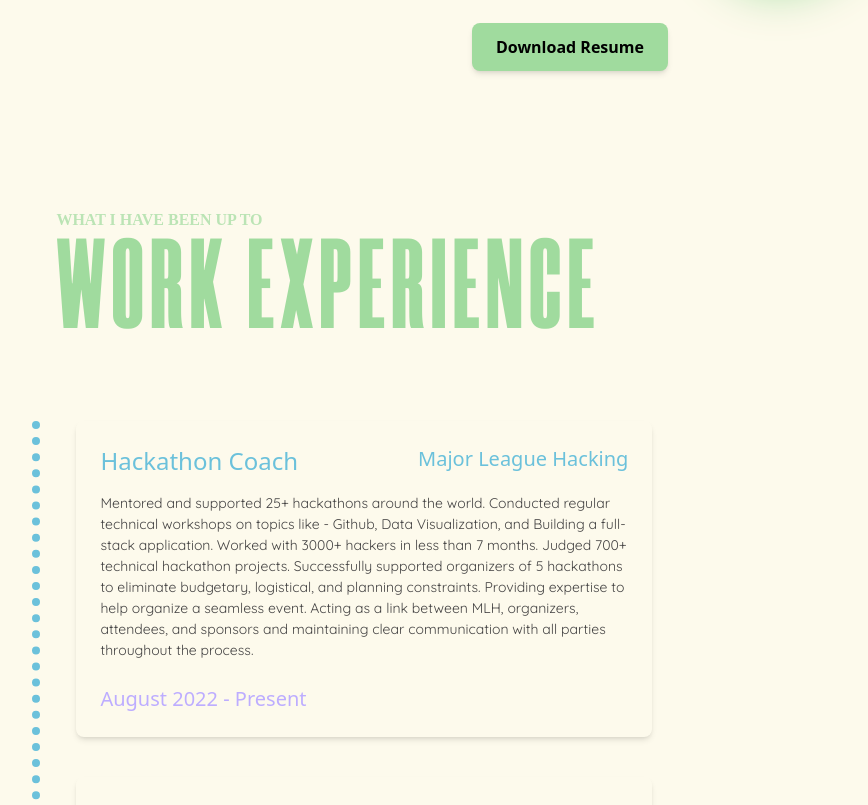
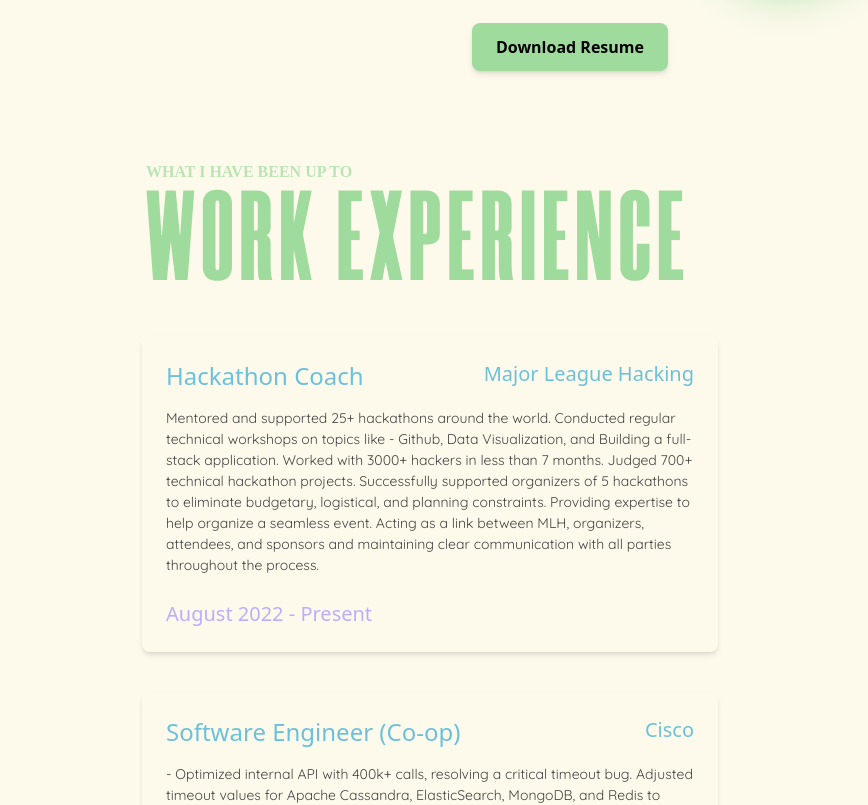
Before and after one commit to shreyasichauhan19/ShreyasiChauhan, a React (Vite) app: page / in a window 1280 px wide. Shown: the part 1360-2165 px from the top of the page, without its empty margins (70-938 px from the left). Built offline with nearby package versions, Linux system fonts and the light colour scheme; a web font is replaced by a local one.

Commit message:
final touches

```diff
--- a/src/Components/WorkExperienceCards.jsx
+++ b/src/Components/WorkExperienceCards.jsx
@@ -15,7 +15,7 @@ const WorkExperienceCards = ({ jobTitle, company, description, date }) => {
             {/* SVG path here */}
           </svg>
         </div>
-        <div className="mb-10 ml-6 block max-w-xl rounded-lg bg-neutral-50 p-6 shadow-md shadow-black/5 dark:bg-neutral-700 dark:shadow-black/10">
+        <div className="mb-10 ml-2 mr-2 block max-w-xl rounded-lg bg-neutral-50 p-6 shadow-md shadow-black/5 dark:bg-neutral-700 dark:shadow-black/10">
           <div className="mb-4 flex justify-between">
             <a
               className="text-2xl text-primary-700 transition duration-150 ease-in-out hover:text-info-600 pr-10 focus:text-info-600 active:text-info-700"
@@ -24,7 +24,7 @@ const WorkExperienceCards = ({ jobTitle, company, description, date }) => {
             </a>
             <a
               href="#!"
-              className="text-xl text-primary-700 text-info transition duration-150 pl-10 ease-in-out hover:text-info-600 focus:text-info-600 active:text-info-700"
+              className="text-xl text-primary-700 text-info transition duration-150 ease-in-out hover:text-info-600 focus:text-info-600 active:text-info-700"
             >
               {company}
             </a>
--- a/src/Pages/WorkExperience.jsx
+++ b/src/Pages/WorkExperience.jsx
@@ -21,12 +21,12 @@ const WorkExperiencePage = () => {
   ];
 
   return (
-    <div className="w-[80%] flex justify-center">
-      <div className="w-[80%] mt-10 mb-10 ">
-        <div className="w-80% h-[20%] mt-[1%] mb-[5%]">
+    <div id="workexperience" className="w-full flex justify-center overflow-hidden-web">
+      <div className="w-full xl:w-[70%] flex flex-col ">
+        <div className="w-full">
           <SectionTitle title="WORK EXPERIENCE" subtitle="What I have been up to" />
         </div>
-        <ol className="border-l-8 border-dotted border-primary-700">
+        <ol>
           {workExperienceData.map((experience, index) => (
             <WorkExperienceCards
               key={index}
```
